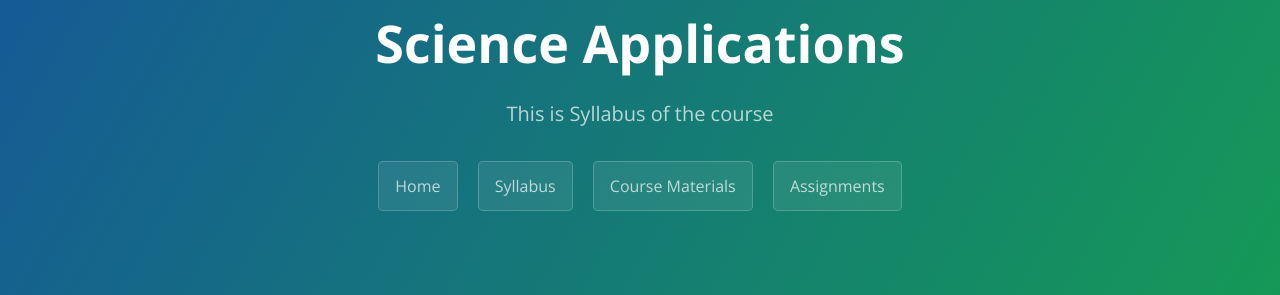
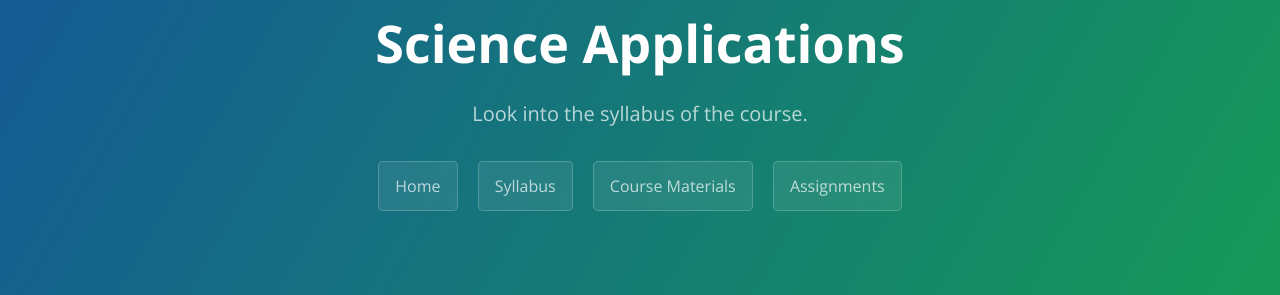
Before and after one commit to Sindhujayeswanthkumar/MLESA, a Jekyll site: the page built from another-page.md, in a window 1280 px wide. Shown: the part 154-449 px from the top of the page. Built offline with Jekyll 4.4.1, drawn with Linux system fonts in a browser that asks for light colours.

Commit message:
Update another-page.md

```diff
--- a/another-page.md
+++ b/another-page.md
@@ -1,7 +1,7 @@
 ---
 layout: default
 title: Machine Learning for Engineering and Science Applications
-description: This is Syllabus of the course
+description: Look into the syllabus of the course.
 ---
 
 ## Syllabus
```
